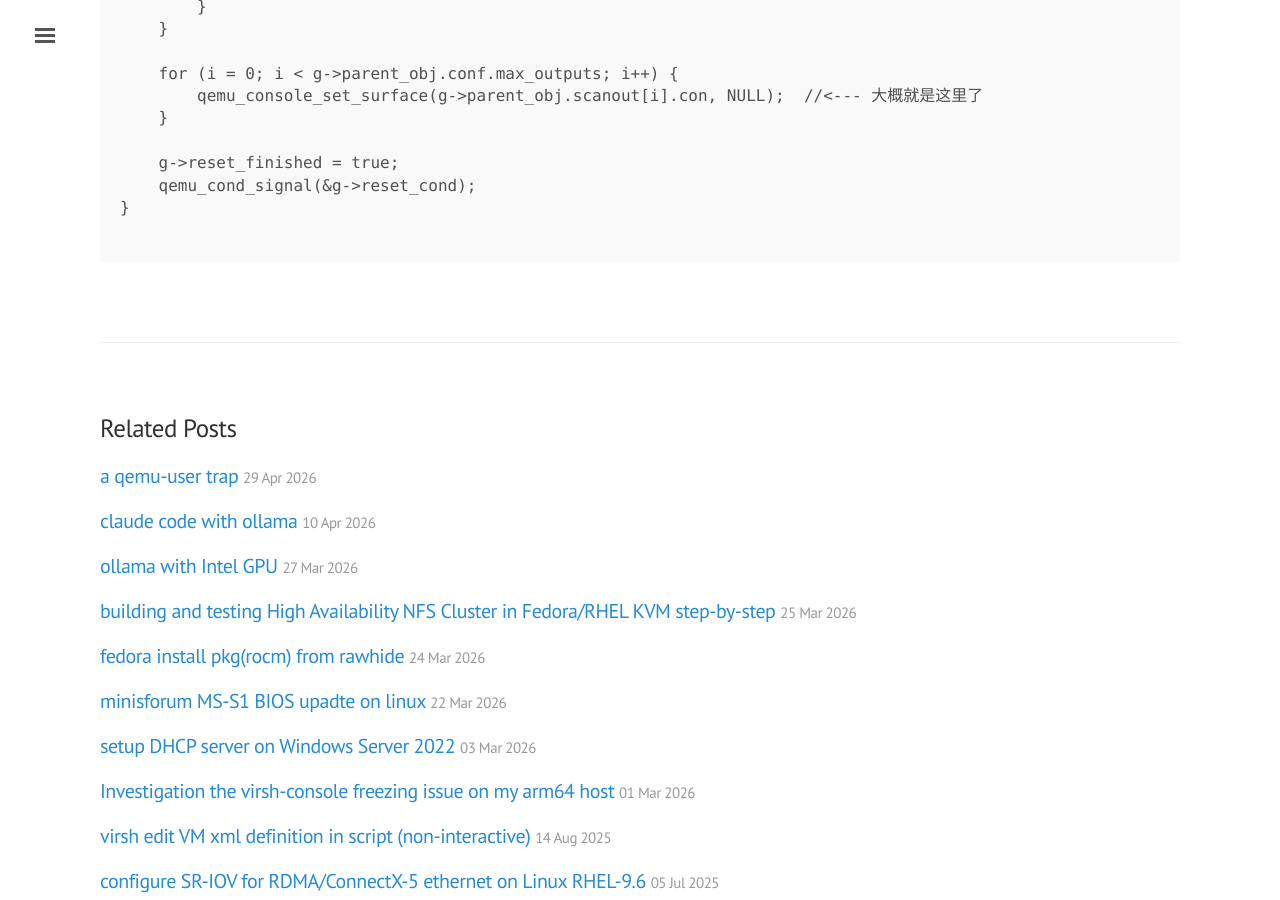
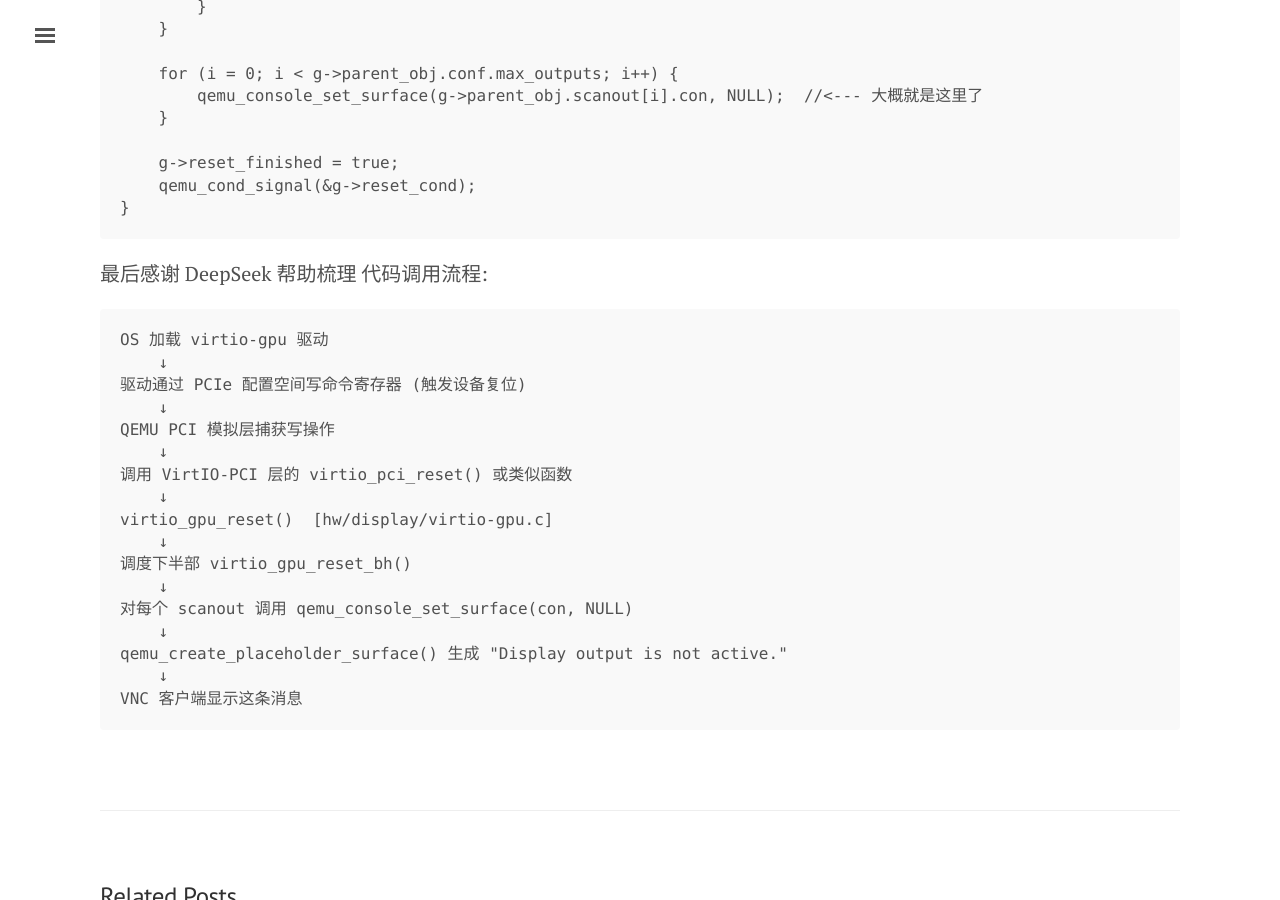
Before and after one commit to tcler/tcler.github.io, a Jekyll site: the page built from _posts/2026-06-02-display-output-is-not-active.md, in a window 1280 px wide and 900 px high, scrolled down 2784 px. Built offline with Jekyll 4.4.1, drawn with Linux system fonts in a browser that asks for light colours.

Commit message:
Update 2026-06-02-display-output-is-not-active.md

````diff
--- a/_posts/2026-06-02-display-output-is-not-active.md
+++ b/_posts/2026-06-02-display-output-is-not-active.md
@@ -111,5 +111,25 @@ static void virtio_gpu_reset_bh(void *opaque)
     g->reset_finished = true;
     qemu_cond_signal(&g->reset_cond);
 }
+```
 
+最后感谢 DeepSeek 帮助梳理 代码调用流程:
 ```
+OS 加载 virtio-gpu 驱动
+    ↓
+驱动通过 PCIe 配置空间写命令寄存器 (触发设备复位)
+    ↓
+QEMU PCI 模拟层捕获写操作
+    ↓
+调用 VirtIO-PCI 层的 virtio_pci_reset() 或类似函数
+    ↓
+virtio_gpu_reset()  [hw/display/virtio-gpu.c]
+    ↓
+调度下半部 virtio_gpu_reset_bh()
+    ↓
+对每个 scanout 调用 qemu_console_set_surface(con, NULL)
+    ↓
+qemu_create_placeholder_surface() 生成 "Display output is not active."
+    ↓
+VNC 客户端显示这条消息
+```
````
